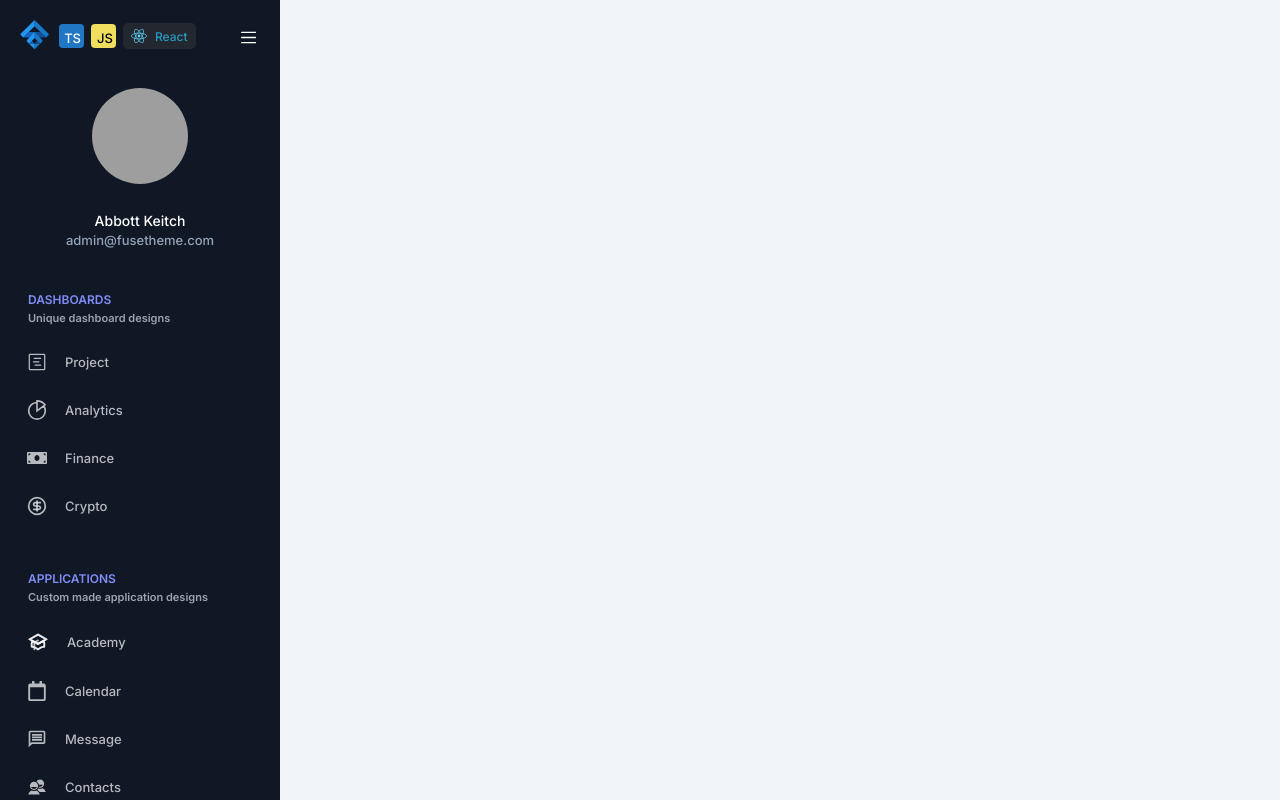
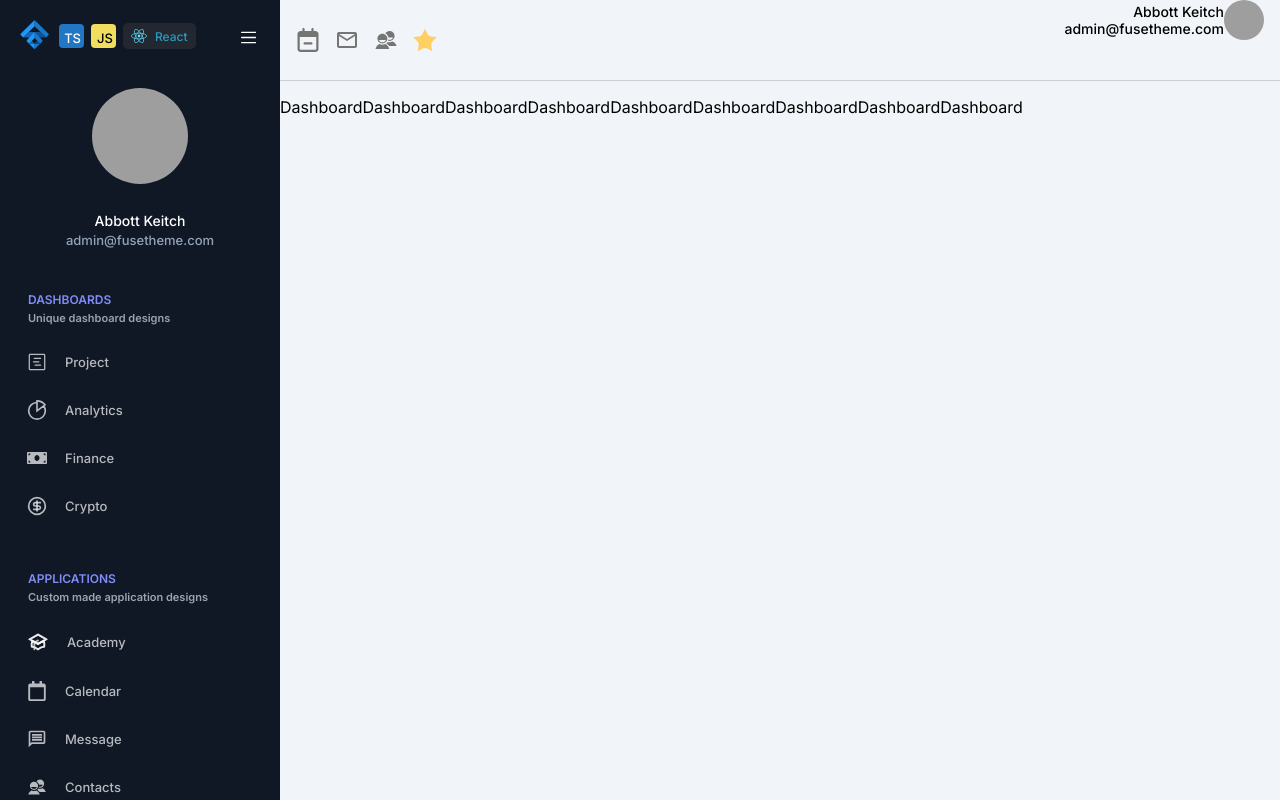
Before and after one commit to limbasiyajanvi72/invoicegenerator, a React (Vite) app in the folder gsap/: page /dashboard in a window 1280 px wide. Built offline with nearby package versions, Linux system fonts and the light colour scheme; grey boxes are pictures that could not be loaded.

Commit message:
layout created

```diff
--- a/gsap/src/App.jsx
+++ b/gsap/src/App.jsx
@@ -4,6 +4,7 @@ import "./App.css";
 import Signin from "./Components/Signin/Signin";
 import Dashbord from "./Components/Dashboard/Dashbord";
 import SignUp from "./Components/SignUp/SignUp";
+import Layout from "./Components/Layout/Layout";
 
 function App() {
 	return (
@@ -12,7 +13,9 @@ function App() {
 				<Routes>
 					<Route path='/' element={<Signin />} />
 					<Route path='/signup' element={<SignUp />} />
-					<Route path='/dashboard' element={<Dashbord />} />
+					<Route element={<Layout />}>
+						<Route path='/dashboard' element={<Dashbord />} />
+					</Route>
 				</Routes>
 			</BrowserRouter>
 		</>
--- a/gsap/src/Components/Dashboard/Dashbord.jsx
+++ b/gsap/src/Components/Dashboard/Dashbord.jsx
@@ -1,8 +1,21 @@
 import React from "react";
 import Sidebar from "../Global/Sidebar/Sidebar";
+import Projects from "./Projects";
 
 function Dashbord() {
-	return <Sidebar />;
+	return (
+		<div className='dashboard-container'>
+			<p>Dashboard</p>
+			<p>Dashboard</p>
+			<p>Dashboard</p>
+			<p>Dashboard</p>
+			<p>Dashboard</p>
+			<p>Dashboard</p>
+			<p>Dashboard</p>
+			<p>Dashboard</p>
+			<p>Dashboard</p>
+		</div>
+	);
 }
 
 export default Dashbord;
--- /dev/null
+++ b/gsap/src/Components/Dashboard/Projects.jsx
@@ -0,0 +1,7 @@
+import React from "react";
+
+function Projects() {
+	return <div>Projects</div>;
+}
+
+export default Projects;
--- /dev/null
+++ b/gsap/src/Components/Global/Header/Header.jsx
@@ -0,0 +1,75 @@
+import React from "react";
+import { FaRegCalendarMinus } from "react-icons/fa6";
+import { MdOutlineMailOutline } from "react-icons/md";
+import { IoMdContacts } from "react-icons/io";
+
+function Header() {
+	return (
+		<div className='heder-container'>
+			<div className='header-icon-container'>
+				<FaRegCalendarMinus
+					style={{ color: "#757575", height: "24px", width: "24px" }}
+				/>
+				<MdOutlineMailOutline
+					style={{ color: "#757575", height: "24px", width: "24px" }}
+				/>
+				<IoMdContacts
+					style={{ color: "#757575", height: "24px", width: "24px" }}
+				/>
+				<svg
+					xmlns='http://www.w3.org/2000/svg'
+					width='24'
+					height='24'
+					viewBox='0 0 256 256'
+				>
+					<defs></defs>
+					<g
+						style={{
+							stroke: "none",
+							strokeWidth: 0,
+							strokeDasharray: "none",
+							strokeLinecap: "butt",
+							strokeLinejoin: "miter",
+							strokeMiterlimit: 10,
+							fill: "none",
+							fillRule: "nonzero",
+							opacity: 1,
+						}}
+						transform='translate(1.4065934065934016 1.4065934065934016) scale(2.81 2.81)'
+					>
+						<path
+							d='M 45.002 75.502 c 2.862 0 5.72 0.684 8.326 2.051 l 19.485 10.243 l -3.721 -21.678 c -1.002 -5.815 0.926 -11.753 5.164 -15.877 L 90 34.895 l -21.768 -3.161 c -5.838 -0.85 -10.884 -4.514 -13.499 -9.806 L 44.998 2.205 l -9.73 19.717 c -2.615 5.292 -7.661 8.962 -13.499 9.811 L 0 34.895 L 15.749 50.25 c 4.224 4.111 6.156 10.044 5.16 15.863 l -3.721 21.682 l 19.466 -10.238 C 39.268 76.19 42.135 75.502 45.002 75.502 z'
+							style={{
+								stroke: "none",
+								strokeWidth: 1,
+								strokeDasharray: "none",
+								strokeLinecap: "butt",
+								strokeLinejoin: "miter",
+								strokeMiterlimit: 10,
+								fill: "rgb(255,207,100)",
+								fillRule: "nonzero",
+								opacity: 1,
+							}}
+							transform='matrix(1 0 0 1 0 0)'
+							strokeLinecap='round'
+						/>
+					</g>
+				</svg>
+			</div>
+			<div className='header-profile-container'>
+				<div className='header-profile-section'>
+					<div>
+						<span>Abbott Keitch</span>
+						<span>admin@fusetheme.com</span>
+					</div>
+					<img
+						src='https://react-material.fusetheme.com/assets/images/avatars/brian-hughes.jpg'
+						className='header-profile-picture'
+					/>
+				</div>
+			</div>
+		</div>
+	);
+}
+
+export default Header;
--- /dev/null
+++ b/gsap/src/Components/Layout/Layout.jsx
@@ -0,0 +1,18 @@
+import React from "react";
+import Sidebar from "../Global/Sidebar/Sidebar";
+import { Outlet } from "react-router-dom";
+import Header from "../Global/Header/Header";
+
+function Layout() {
+	return (
+		<div className='layout-container '>
+			<Sidebar />
+			<div>
+				<Header />
+				<Outlet />
+			</div>
+		</div>
+	);
+}
+
+export default Layout;
--- a/gsap/src/index.css
+++ b/gsap/src/index.css
@@ -29,6 +29,9 @@
 
 body {
    background-color: #f1f5f9;
+   margin: 0;
+   padding: 0;
+   box-sizing: border-box;
 }
 
 .outer-container {
@@ -99,17 +102,11 @@ body {
 }
 
 .sidebar-container {
-   position: fixed;
-   top: 0;
-   left: 0;
+
    overflow-y: auto;
    width: 280px;
    background-color: #101826;
    height: 100vh;
-
-
-
-
 
    .sidebar-heading-container {
       position: sticky;
@@ -150,6 +147,7 @@ body {
          font-weight: 500;
          border-radius: 5px;
          height: 26px;
+
 
 
       }
@@ -277,6 +275,65 @@ body {
    }
 }
 
+.dashboard-container {
+   display: flex;
+
+}
+
+.heder-container {
+   height: 80px;
+   border-bottom: 1px solid #cbd0d8;
+   display: flex;
+   justify-content: space-between;
+
+   .header-icon-container {
+      display: flex;
+      justify-content: flex-start;
+      align-items: center;
+      gap: 15px;
+      padding-left: 16px;
+   }
+
+   .header-profile-section {
+      display: flex;
+      padding-right: 16px;
+
+   }
+
+   .header-profile-section div {
+      display: flex;
+      flex-direction: column;
+      align-items: flex-end;
+      justify-content: center;
+
+   }
+
+   .header-profile-section div:first-child {
+      font-size: 14px;
+      font-weight: 500;
+   }
+
+   .header-profile-section div:last-child {
+      font-size: 11px;
+      font-weight: 500;
+   }
+
+
+   .header-profile-picture {
+      height: 40px;
+      width: 40px;
+      border-radius: 50%;
+   }
+
+}
+
+
+.layout-container {
+
+   display: grid;
+   grid-template-columns: 280px 1fr;
+}
+
 @media (min-width: 640px) {
    .siginin-container {
       padding: 48px;
```
